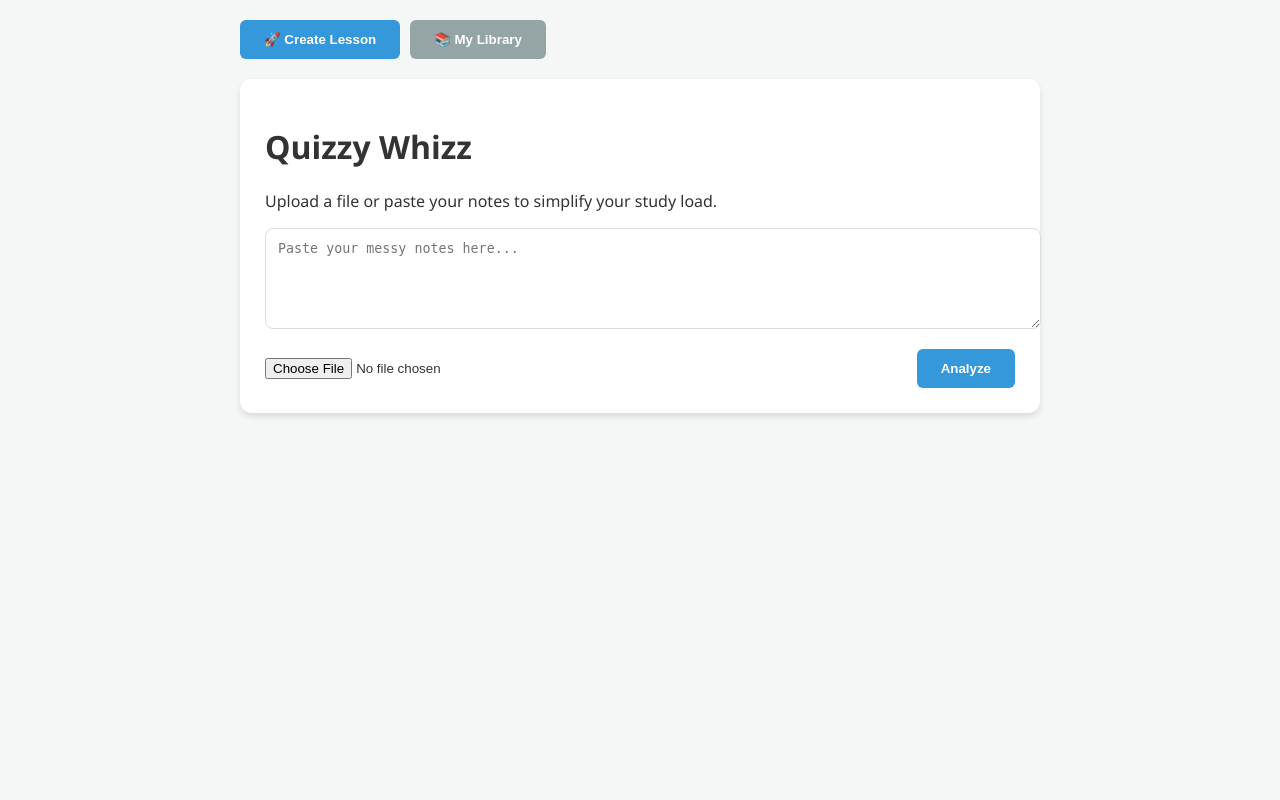
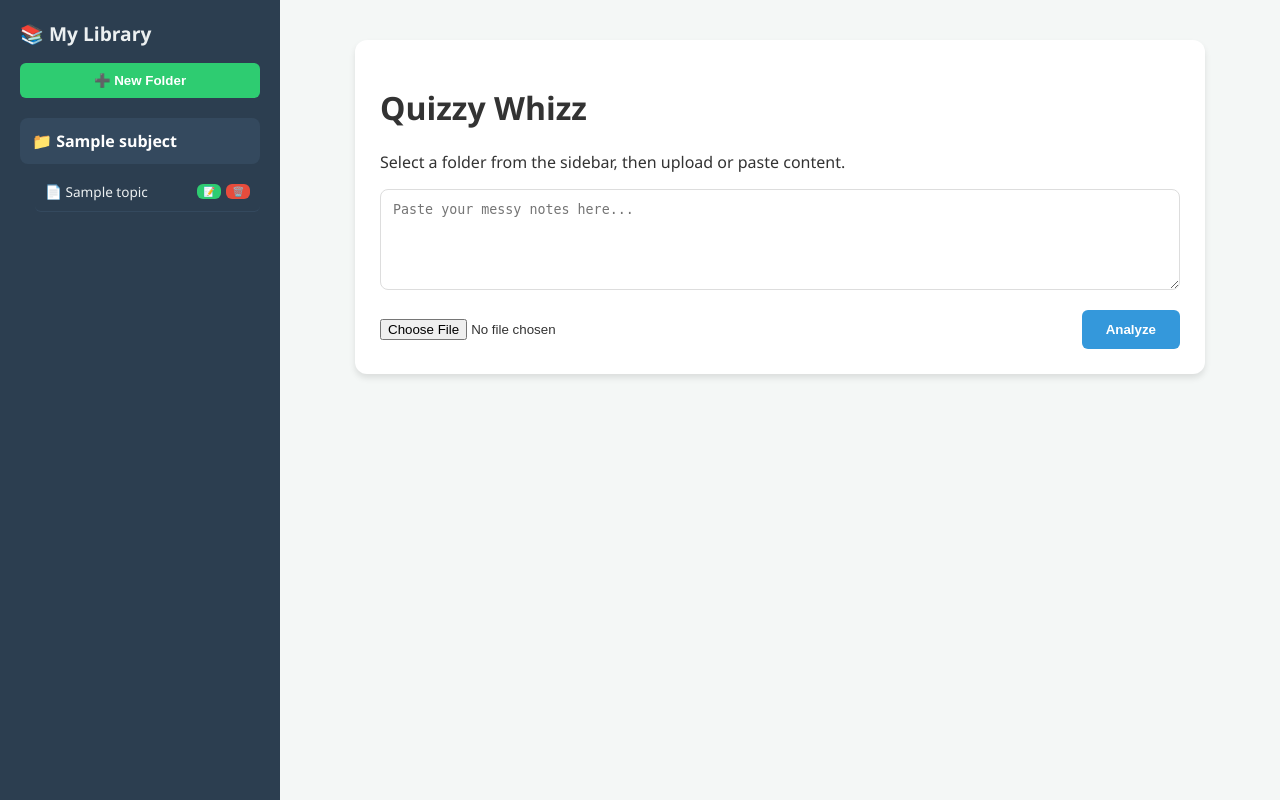
Before and after one commit to poisonedratsoup/Quizzy-Whizz, a Django app: page / in a window 1280 px wide. Run offline with Django 5.2, Linux system fonts and the light colour scheme; tables that the repository leaves empty hold one stand-in row (values such as "Sample post").

Commit message:
Added folders Lessons can now be saved to folders chosen by the user Added context instruction to make sure topics and subtopics are connected

```diff
--- a/processor/templates/index.html
+++ b/processor/templates/index.html
@@ -3,20 +3,34 @@
 <html lang="en">
 
 <head>
+    <meta charset="UTF-8">
+    <meta name="viewport" content="width=device-width, initial-scale=1.0">
+    <title>Quizzy Whizz</title>
     <link rel="stylesheet" href="{% static 'processor/css/style.css' %}">
 </head>
 
 <body>
 
-    <div style="display: flex; gap: 10px; margin-bottom: 20px;">
-        <button onclick="showTab('create')" id="btnCreate" style="background: #3498db;">🚀 Create Lesson</button>
-        <button onclick="showTab('library')" id="btnLibrary" style="background: #95a5a6;">📚 My Library</button>
-    </div>
+    <aside class="sidebar">
+        <div class="sidebar-header">
+            <h2>📚 My Library</h2>
+            <button onclick="createNewFolder()" class="btn-new-folder">➕ New Folder</button>
+        </div>
+        <div id="libraryList">
+            <p style="color: #bdc3c7; font-size: 0.9em; padding: 10px;">Loading library...</p>
+        </div>
+    </aside>
 
-    <div id="createSection">
+    <main class="main-content">
+        <div id="activeFolderIndicator" class="active-banner" style="display:none;">
+            📂 Active Folder: <span id="currentFolderName">None</span>
+            <button onclick="clearActiveFolder()"
+                style="background:transparent; color:#155724; border:1px solid #155724; padding:2px 8px; margin-left:10px; cursor:pointer; border-radius:4px;">Change</button>
+        </div>
+
         <div class="card">
             <h1>Quizzy Whizz</h1>
-            <p>Upload a file or paste your notes to simplify your study load.</p>
+            <p>Select a folder from the sidebar, then upload or paste content.</p>
 
             <textarea id="manualText" rows="5" placeholder="Paste your messy notes here..."></textarea>
 
@@ -29,23 +43,13 @@
 
             <div style="display: flex; align-items: center; justify-content: space-between;">
                 <input type="file" id="fileInput" accept=".pdf,.docx,.pptx">
-                <button onclick="processContent()">Analyze</button>
+                <button onclick="processContent()" id="analyzeBtn">Analyze</button>
             </div>
         </div>
 
         <div id="errorBox"></div>
         <div id="lessonsResult"></div>
-
-    </div>
-
-    <div id="librarySection" style="display: none;">
-        <div class="card">
-            <h2>Your Saved Lessons</h2>
-            <div id="libraryList">
-                <p>Click "My Library" to load your saved materials.</p>
-            </div>
-        </div>
-    </div>
+    </main>
 
     <div id="quizOverlay">
         <div class="quiz-container">
--- a/processor/urls.py
+++ b/processor/urls.py
@@ -7,6 +7,6 @@ urlpatterns = [
     path("generate_quiz/", views.generate_quiz, name="generate_quiz"),
     path("get_all_lessons/", views.get_all_lessons, name="get_all_lessons"),
     path("", views.home, name="home"),
-    path('delete_lesson/', views.delete_lesson, name='delete_lesson'),
-    path('get_lesson_detail/', views.get_lesson_detail, name='get_lesson_detail'),
+    path("delete_lesson/", views.delete_lesson, name="delete_lesson"),
+    path("get_lesson_detail/", views.get_lesson_detail, name="get_lesson_detail"),
 ]
--- a/processor/views.py
+++ b/processor/views.py
@@ -10,7 +10,7 @@ from django.conf import settings
 from django.http import JsonResponse
 from django.shortcuts import render
 from django.views.decorators.csrf import csrf_exempt
-from .models import StudyGuide
+from .models import Subject, Topic, SubTopic
 
 load_dotenv()
 
@@ -19,7 +19,11 @@ HF_MODEL_URL = "https://router.huggingface.co/v1/chat/completions"
 
 def boogie_woogie(prompt):
     HF_TOKENS = [os.getenv("HF_TOKEN_1"), os.getenv("HF_TOKEN_2")]
-    MODELS = ["Qwen/Qwen2.5-Coder-32B-Instruct", "meta-llama/Meta-Llama-3-8B-Instruct"]
+    MODELS = [
+        "Qwen/Qwen2.5-Coder-32B-Instruct",
+        "deepseek-ai/DeepSeek-V3",
+        "deepseek-ai/DeepSeek-R1-Distill-Qwen-32B",
+    ]
 
     payload = {
         "messages": [
@@ -53,6 +57,32 @@ def boogie_woogie(prompt):
             except:
                 continue
     return None
+
+
+def calculate_difficulty(text):
+    words = text.split()
+    length_score = 1
+    if len(words) > 1000:
+        length_score = 3
+    elif len(words) > 400:
+        length_score = 2
+
+    complex_terms = [
+        "theory",
+        "algorithm",
+        "derivation",
+        "formula",
+        "analysis",
+        "synthesis",
+        "calculus",
+        "protocol",
+        "framework",
+    ]
+    found_terms = sum(1 for term in complex_terms if term in text.lower())
+
+    complexity_score = 2 if found_terms > 4 else 1
+
+    return min(length_score + complexity_score, 5)
 
 
 @csrf_exempt
@@ -92,7 +122,7 @@ def upload_content(request):
         return JsonResponse({"error": "Only POST allowed"}, status=405)
 
     text = ""
-    filename = ""
+    context_subject = request.POST.get("document_context", "").strip()
     try:
         start_val = int(request.POST.get("start_page", 1))
         end_val = int(request.POST.get("end_page", 3))
@@ -142,14 +172,20 @@ def upload_content(request):
     if not text.strip():
         return JsonResponse({"error": "No text found to process."}, status=400)
 
+    context_instruction = (
+        f"IMPORTANT: This is a continuation of the document: '{context_subject}'. Keep the 'subject' field as '{context_subject}'."
+        if context_subject
+        else "Identify the overall Subject of this text."
+    )
+
     prompt = f"""
-    Analyze the following text and extract its hierarchical structure.
+    Analyze this PARTIAL text from a document. {context_instruction}
     Create a nested study guide: Subject > Topic > Subtopic > Content.
     CRITICAL: DO NOT add external info, code, or examples. Use ONLY the provided text.
 
     HIERARCHY LOGIC:
     1. 'Subject' is the overall title of the document.
-    2. 'Topics' are the major sections (usually numbered or in all-caps).
+    2. 'Topics' are the major sections (usually numbered or in all-caps). If a topic spans multiple batches, use the SAME 'topic_name'.
     3. 'Subtopics' are the specific concepts discussed within a topic.
     4. 'Content' is the explanation or definition for that specific subtopic.
     5. IMPORTANT: If a list of items has NO individual descriptions in the text, DO NOT make them separate subtopics. Instead, group them into a single Subtopic called "Key Concepts" or "Overview".
@@ -178,34 +214,56 @@ def upload_content(request):
             {"error": "All AI models are currently overwhelmed. Please wait a moment."},
             status=503,
         )
+    client_filename = (
+        request.FILES.get("file").name if "file" in request.FILES else "Manual Upload"
+    )
 
     try:
-        choices = ai_response_data.get("choices", [])
-        if isinstance(choices, list) and len(choices) > 0:
-            ai_text = choices[0]["message"]["content"]
+        ai_text = ai_response_data["choices"][0]["message"]["content"]
+        start_idx, end_idx = ai_text.find("{"), ai_text.rfind("}")
+        structured_data = json.loads(ai_text[start_idx : end_idx + 1])
+
+        ai_subj_name = structured_data.get("subject", "General Studies")
+        if (
+            context_subject
+            and context_subject.lower() != "null"
+            and context_subject != ""
+        ):
+            final_subject_name = context_subject
         else:
-            return JsonResponse({"error": "AI response format unexpected."}, status=500)
+            final_subject_name = ai_subj_name
 
-        start_idx = ai_text.find("{")
-        end_idx = ai_text.rfind("}")
+        subj_obj, _ = Subject.objects.get_or_create(name=final_subject_name)
 
-        if start_idx == -1 or end_idx == -1:
-            return JsonResponse(
-                {"error": "AI response was not in the correct format."}, status=500
-            )
+        last_topic_obj = None
+        for t_data in structured_data.get("topics", []):
+            t_name = t_data.get("topic_name", "Untitled Topic")
 
-        json_string = ai_text[start_idx : end_idx + 1]
-        structured_data = json.loads(json_string)
+            topic_obj, _ = Topic.objects.get_or_create(subject=subj_obj, name=t_name)
+            last_topic_obj = topic_obj
 
-        new_guide = StudyGuide.objects.create(
-            subject=structured_data.get("subject", "Untitled Guide"),
-            content=structured_data,
+            for s_data in t_data.get("subtopics", []):
+                sub_name = s_data.get("subtopic_name", "General Concept")
+                sub_content = s_data.get("content", "")
+
+                if not SubTopic.objects.filter(topic=topic_obj, name=sub_name).exists():
+                    SubTopic.objects.create(
+                        topic=topic_obj,
+                        name=sub_name,
+                        content=sub_content,
+                        weight=calculate_difficulty(sub_content),
+                    )
+
+        return JsonResponse(
+            {
+                "subject": subj_obj.name,
+                "topic_name": last_topic_obj.name if last_topic_obj else "Uploaded",
+                "subtopics": list(
+                    last_topic_obj.subtopics.all().values("name", "content")
+                ),
+            }
         )
 
-        return JsonResponse({"id": new_guide.id, "data": structured_data})
-
-    except json.JSONDecodeError:
-        return JsonResponse({"error": "The AI created a broken structure."}, status=500)
     except Exception as e:
         return JsonResponse({"error": str(e)}, status=500)
 
@@ -215,18 +273,22 @@ def generate_quiz(request):
     if request.method != "POST":
         return JsonResponse({"error": "POST required"}, status=405)
 
-    guide_id = request.POST.get("guide_id")
+    topic_id = request.POST.get("guide_id")
     try:
+        topic = Topic.objects.get(id=topic_id)
+        subtopics = topic.subtopics.all()
 
-        guide = StudyGuide.objects.get(id=guide_id)
+        lesson_context = "\n".join(
+            [f"Subtopic: {s.name}\nContent: {s.content}" for s in subtopics]
+        )
 
         quiz_prompt = f"""
         Based on this lesson content, generate a 5-question Multiple Choice Quiz.
-        LESSON CONTENT: {json.dumps(guide.content)}
+        LESSON CONTENT: {lesson_context}
 
         STRICT JSON OUTPUT FORMAT:
         {{
-            "quiz_title": "String",
+            "quiz_title": "{topic.name} Quiz",
             "questions": [
                 {{
                     "question": "String",
@@ -239,46 +301,46 @@ def generate_quiz(request):
 
         ai_data = boogie_woogie(quiz_prompt)
         if not ai_data:
-            return JsonResponse({"error": "AI is busy, try again later"}, status=503)
+            return JsonResponse({"error": "AI is busy"}, status=503)
 
         ai_text = ai_data["choices"][0]["message"]["content"]
         start, end = ai_text.find("{"), ai_text.rfind("}")
-        if start == -1 or end == -1:
-            return JsonResponse({"error": "Invalid AI format"}, status=500)
-
         return JsonResponse(json.loads(ai_text[start : end + 1]))
 
-    except StudyGuide.DoesNotExist:
-        return JsonResponse({"error": "Lesson not found"}, status=404)
-    except Exception as e:
-        return JsonResponse({"error": str(e)}, status=500)
+    except Topic.DoesNotExist:
+        return JsonResponse({"error": "Topic not found"}, status=404)
 
 
 @csrf_exempt
 def get_all_lessons(request):
-    if request.method != "GET":
-        return JsonResponse({"error": "Only GET allowed"}, status=405)
+    subjects = Subject.objects.prefetch_related("topics__subtopics").all()
 
-    lessons = (
-        StudyGuide.objects.all()
-        .values("id", "subject", "created_at")
-        .order_by("-created_at")
-    )
-    return JsonResponse(list(lessons), safe=False)
+    library_data = []
+    for s in subjects:
+        topics_list = []
+        for t in s.topics.all():
+            sub_weights = [st.weight for st in t.subtopics.all()]
+            avg_weight = sum(sub_weights) // len(sub_weights) if sub_weights else 1
+
+            topics_list.append({"id": t.id, "name": t.name, "difficulty": avg_weight})
+
+        library_data.append({"subject_name": s.name, "topics": topics_list})
+
+    return JsonResponse(library_data, safe=False)
 
 
 @csrf_exempt
 def delete_lesson(request):
-    if request.method != "POST":
-        return JsonResponse({"error": "POST required"}, status=405)
-
-    guide_id = request.POST.get("guide_id")
+    topic_id = request.POST.get("guide_id")
     try:
-        lesson = StudyGuide.objects.get(id=guide_id)
-        lesson.delete()
+        topic = Topic.objects.get(id=topic_id)
+        subject = topic.subject
+        topic.delete()
+        if not subject.topics.exists():
+            subject.delete()
         return JsonResponse({"success": True})
-    except StudyGuide.DoesNotExist:
-        return JsonResponse({"error": "Lesson not found"}, status=404)
+    except Topic.DoesNotExist:
+        return JsonResponse({"error": "Topic not found"}, status=404)
 
 
 @csrf_exempt
@@ -286,9 +348,17 @@ def get_lesson_detail(request):
     if request.method != "POST":
         return JsonResponse({"error": "POST required"}, status=405)
 
-    guide_id = request.POST.get("guide_id")
+    topic_id = request.POST.get("guide_id")
     try:
-        lesson = StudyGuide.objects.get(id=guide_id)
-        return JsonResponse(lesson.content, safe=False)
-    except StudyGuide.DoesNotExist:
-        return JsonResponse({"error": "Lesson not found"}, status=404)
+        topic = Topic.objects.get(id=topic_id)
+
+        subtopics = topic.subtopics.all().values("name", "content", "weight")
+
+        response_data = {"topic_name": topic.name, "subtopics": list(subtopics)}
+
+        return JsonResponse(response_data, safe=False)
+
+    except Topic.DoesNotExist:
+        return JsonResponse({"error": "Topic not found"}, status=404)
+    except Exception as e:
+        return JsonResponse({"error": str(e)}, status=500)
--- a/static/processor/css/style.css
+++ b/static/processor/css/style.css
@@ -1,10 +1,77 @@
 body {
     font-family: 'Segoe UI', Tahoma, Geneva, Verdana, sans-serif;
-    max-width: 800px;
-    margin: 0 auto;
-    padding: 20px;
+    margin: 0;
+    padding: 0;
     background: #f4f7f6;
     color: #333;
+    display: flex;
+    height: 100vh;
+    overflow: hidden;
+}
+
+.sidebar {
+    width: 280px;
+    min-width: 280px;
+    height: 100vh;
+    background: #2c3e50;
+    color: white;
+    padding: 20px;
+    box-sizing: border-box;
+}
+
+.sidebar h2 {
+    margin-top: 0;
+    font-size: 1.2em;
+    color: #ecf0f1;
+}
+
+.sidebar-topic {
+    cursor: pointer;
+    transition: all 0.2s ease;
+    border-radius: 6px;
+}
+
+.sidebar-topic:hover {
+    background: #34495e;
+    color: #3498db !important;
+    padding-left: 20px !important;
+}
+
+.btn-new-folder {
+    background: #2ecc71;
+    width: 100%;
+    margin-bottom: 20px;
+    padding: 10px;
+}
+
+.folder-item {
+    background: #34495e;
+    padding: 12px;
+    margin-bottom: 8px;
+    border-radius: 8px;
+    cursor: pointer;
+    transition: 0.2s;
+}
+
+.folder-item:hover {
+    background: #3498db;
+}
+
+.main-content {
+    flex-grow: 1;
+    padding: 40px;
+    background: #f4f7f6;
+    overflow-y: auto;
+}
+
+.active-banner {
+    background: #d4edda;
+    color: #155724;
+    padding: 15px;
+    border-radius: 8px;
+    margin-bottom: 20px;
+    border: 1px solid #c3e6cb;
+    font-weight: 600;
 }
 
 .card {
@@ -12,7 +79,8 @@ body {
     padding: 25px;
     border-radius: 12px;
     box-shadow: 0 4px 6px rgba(0, 0, 0, 0.1);
-    margin-bottom: 20px;
+    max-width: 800px;
+    margin: 0 auto;
 }
 
 textarea {
@@ -22,6 +90,7 @@ textarea {
     padding: 12px;
     margin-bottom: 15px;
     resize: vertical;
+    box-sizing: border-box;
 }
 
 button {
--- a/static/processor/js/script.js
+++ b/static/processor/js/script.js
@@ -1,4 +1,6 @@
 let selectedBatch = null;
+let currentSessionSubject = null;
+let activeFolder = null;
 
 const CODESPACE_BACKEND_URL = "https://jubilant-broccoli-jw4v64rv4x9c56vv-8000.app.github.dev";
 
@@ -61,7 +63,9 @@ function setupBatches(totalUnits, unitType) {
 }
 
 document.getElementById('fileInput').onchange = async function () {
+    localStorage.removeItem('last_processed_subject');
     if (this.files.length === 0) return;
+    currentSessionSubject = null;
     const file = this.files[0];
     document.getElementById('lessonsResult').innerHTML = "";
     document.getElementById('errorBox').innerHTML = "";
@@ -97,25 +101,34 @@ async function processContent() {
         fileInput.value = "";
         document.getElementById('pageSelector').style.display = 'none';
         selectedBatch = null;
-
+        currentSessionSubject = null;
         formData.append('manual_text', manualTextValue);
 
     } else if (fileInput.files.length > 0) {
+        const fileObj = fileInput.files[0];
         if (!selectedBatch) {
             alert("Please select a batch first!");
             resetBtn(analyzeBtn);
             return;
         }
-        formData.append('file', fileInput.files[0]);
+        formData.append('file', fileObj);
         formData.append('start_page', selectedBatch.start);
         formData.append('end_page', selectedBatch.end);
+        formData.append('document_filename', fileObj.name);
     } else {
         alert("Please paste text or select a file!");
         resetBtn(analyzeBtn);
         return;
     }
+
     const loadingId = "loading-" + Date.now();
     container.innerHTML += `<p id="${loadingId}" style="color: #3498db; font-weight:600;">⏳ Analyzing content... Please wait.</p>`;
+
+    const savedSubject = localStorage.getItem('last_processed_subject');
+    const folderToUse = activeFolder || savedSubject;
+    if (folderToUse && folderToUse !== "null") {
+        formData.append('document_context', folderToUse);
+    }
 
     try {
         const response = await fetch(getApiUrl('/upload_content/'), { method: 'POST', body: formData });
@@ -123,10 +136,16 @@ async function processContent() {
 
         if (!response.ok) throw new Error(data.error || "Server Error");
 
+        if (data.subject) {
+            localStorage.setItem('last_processed_subject', data.subject);
+            activeFolder = data.subject;
+            fetchLibrary();
+        }
+
         const loadingMsg = document.getElementById(loadingId);
         if (loadingMsg) loadingMsg.remove();
 
-        renderBatch(data.data);
+        renderBatch(data);
 
         if (manualText.trim() !== "") {
             document.getElementById('manualText').value = "";
@@ -154,19 +173,34 @@ function resetBtn(btn) {
 
 function renderBatch(data) {
     const container = document.getElementById('lessonsResult');
-    if (container.querySelectorAll('h1').length === 0) {
-        container.innerHTML += `<h1 style="color:#2c3e50; border-bottom: 2px solid #3498db; padding-bottom:10px;">${data.subject}</h1>`;
+
+    if (data.topic_name) {
+        container.innerHTML = `<h1 style="color:#2c3e50; border-bottom: 2px solid #3498db; padding-bottom:10px;">${data.topic_name}</h1>`;
+
+        if (data.subtopics) {
+            data.subtopics.forEach(sub => {
+                container.innerHTML += `
+                    <div class="task-card" style="margin-left: 20px; border-left: 5px solid #bdc3c7;">
+                        <h3 style="margin-top:0; color:#34495e;">${sub.name || sub.subtopic_name}</h3>
+                        <p style="margin:0; line-height:1.6;">${sub.content}</p>
+                    </div>`;
+            });
         }
+    }
+    else if (data.subject) {
+        container.innerHTML = `<h1 style="color:#2c3e50; border-bottom: 2px solid #3498db;">${data.subject}</h1>`;
         data.topics.forEach(topic => {
-        container.innerHTML += `<h2 style="margin-top:30px; color:#2980b9;">📘 ${topic.topic_name}</h2>`;
+            container.innerHTML += `<h2 style="color:#2980b9;">📘 ${topic.topic_name}</h2>`;
             topic.subtopics.forEach(sub => {
                 container.innerHTML += `
                     <div class="task-card" style="margin-left: 20px; border-left: 5px solid #bdc3c7;">
-                            <h3 style="margin-top:0; color:#34495e;">${sub.subtopic_name}</h3>
-                            <p style="margin:0; line-height:1.6;">${sub.content}</p>
+                        <h3>${sub.subtopic_name}</h3>
+                        <p>${sub.content}</p>
                     </div>`;
             });
         });
+    }
+
     container.scrollIntoView({ behavior: 'smooth', block: 'end' });
 }
 
@@ -174,32 +208,66 @@ async function fetchLibrary() {
     const list = document.getElementById('libraryList');
     try {
         const res = await fetch(getApiUrl('/get_all_lessons/'));
-        const lessons = await res.json();
+        const subjects = await res.json();
 
-        if (lessons.length === 0) {
-            list.innerHTML = "<p>No lessons found yet. Go create one!</p>";
+        if (subjects.length === 0) {
+            list.innerHTML = "<p style='padding:10px; color:#bdc3c7;'>No folders found.</p>";
             return;
         }
 
         list.innerHTML = "";
-        lessons.forEach(lesson => {
-            const date = new Date(lesson.created_at).toLocaleDateString();
-            list.innerHTML += `
-                        <div class="task-card" style="display: flex; justify-content: space-between; align-items: center;">
-                            <div>
-                                <strong style="font-size: 1.1em;">${lesson.subject}</strong><br>
-                                <small>Created: ${date}</small>
+        subjects.forEach(subj => {
+            const folderDiv = document.createElement('div');
+            folderDiv.className = "folder-item";
+            folderDiv.innerHTML = `<strong>📁 ${subj.subject_name}</strong>`;
+            folderDiv.onclick = () => selectFolder(subj.subject_name);
+            list.appendChild(folderDiv);
+
+            subj.topics.forEach(topic => {
+                const topicDiv = document.createElement('div');
+                topicDiv.style.cssText = "margin-left: 15px; padding: 10px; cursor: pointer; border-radius: 6px; font-size: 0.85em; display: flex; justify-content: space-between; align-items: center; color: #ecf0f1; border-bottom: 1px solid #34495e; transition: 0.2s;";
+
+                topicDiv.onmouseover = () => topicDiv.style.background = "#34495e";
+                topicDiv.onmouseout = () => topicDiv.style.background = "transparent";
+
+                topicDiv.onclick = () => viewLesson(topic.id);
+
+                topicDiv.innerHTML = `
+                    <span>📄 ${topic.name}</span>
+                    <div style="display: flex; gap: 5px;">
+                        <button onclick="event.stopPropagation(); startQuiz(${topic.id})" style="padding: 2px 6px; background: #2ecc71; font-size: 0.7em;">📝</button>
+                        <button onclick="event.stopPropagation(); deleteLesson(${topic.id})" style="padding: 2px 6px; background: #e74c3c; font-size: 0.7em;">🗑️</button>
                     </div>
-                            <div style="display: flex; gap: 8px;">
-                                <button onclick="viewLesson(${lesson.id})" style="padding: 6px 12px; background: #3498db; font-size: 0.8em;">📖 Study</button>
-                                <button onclick="startQuiz(${lesson.id})" style="padding: 6px 12px; background: #2ecc71; font-size: 0.8em;">📝 Quiz</button>
-                                <button onclick="deleteLesson(${lesson.id})" style="padding: 6px 12px; background: #e74c3c; font-size: 0.8em;">🗑️ Delete</button>
-                            </div>
-                        </div>`;
+                `;
+                list.appendChild(topicDiv);
+            });
         });
     } catch (e) {
         list.innerHTML = "<p class='error'>Error loading library.</p>";
     }
+}
+
+
+function selectFolder(name) {
+    activeFolder = name;
+    document.getElementById('currentFolderName').innerText = name;
+    document.getElementById('activeFolderIndicator').style.display = 'block';
+    localStorage.setItem('last_processed_subject', name);
+}
+
+
+function createNewFolder() {
+    const name = prompt("Enter New Folder Name");
+    if (name && name.trim() !== "") {
+        selectFolder(name.trim());
+    }
+}
+
+
+function clearActiveFolder() {
+    activeFolder = null;
+    document.getElementById('activeFolderIndicator').style.display = 'none';
+    localStorage.removeItem('last_processed_subject');
 }
 
 async function startQuiz(id) {
@@ -282,21 +350,31 @@ async function deleteLesson(id) {
 }
 
 async function viewLesson(id) {
-    showTab('create');
     const container = document.getElementById('lessonsResult');
-    container.innerHTML = "<p>⏳ Loading your lesson...</p>";
+    container.innerHTML = "<p>⏳ Loading...</p>";
 
     const formData = new FormData();
     formData.append('guide_id', id);
 
     try {
         const res = await fetch(getApiUrl('/get_lesson_detail/'), { method: 'POST', body: formData });
-        const data = await res.json();
+        const topicData = await res.json();
 
-        container.innerHTML = "";
-        renderBatch(data);
-
+        container.innerHTML = `<h1 style="color:#2c3e50; border-bottom: 2px solid #3498db;">${topicData.topic_name}</h1>`;
+        topicData.subtopics.forEach(sub => {
+            container.innerHTML += `
+                <div class="task-card" style="margin-left: 20px; border-left: 5px solid #bdc3c7;">
+                    <h3 style="margin-top:0;">${sub.name}</h3>
+                    <p>${sub.content}</p>
+                </div>`;
+        });
     } catch (e) {
-        container.innerHTML = "<p class='error'>Failed to load lesson.</p>";
+        container.innerHTML = "<p class='error'>Failed to load.</p>";
     }
 }
+
+window.onload = () => {
+    fetchLibrary();
+    const saved = localStorage.getItem('last_processed_subject');
+    if (saved) selectFolder(saved);
+};
```
Also changed, not shown: other parts of static/processor/css/style.css (+42 -19 lines), processor/models.py (+18 -5 lines), processor/migrations/0002_studyguide_difficulty_rating.py (added), processor/migrations/0003_subject_subtopic_topic_delete_studyguide_and_more.py (added). Lines whose indentation alone changed are shown as unchanged.
